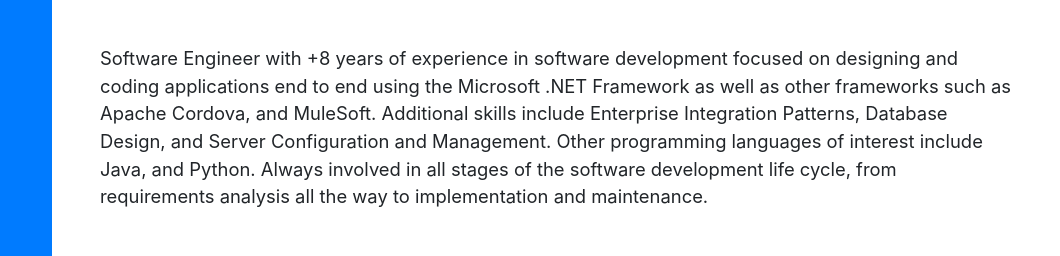
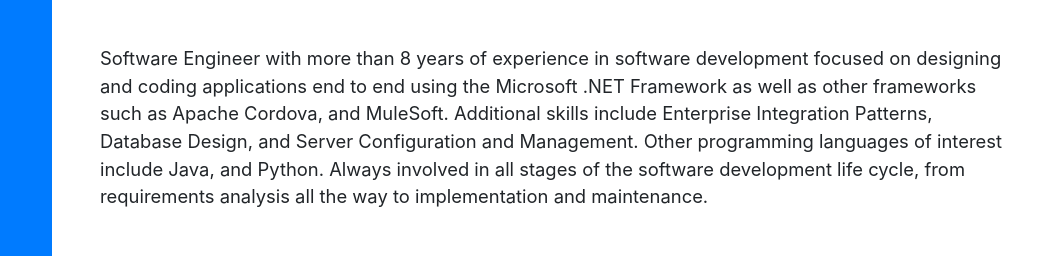
Before and after one commit to eduardojaime/eduardojaime.github.io, a website with bundled scripts: page index.html in a window 1280 px wide. Shown: the part 286-542 px from the top of the page, 220-1280 px from the left. Built offline with nearby package versions, Linux system fonts and the light colour scheme; no server answers; a web font is replaced by a local one.

Commit message:
Updated index

```diff
--- a/index.html
+++ b/index.html
@@ -51,7 +51,14 @@
       <span class="navbar-toggler-icon"></span>
     </button>
     <div class="collapse navbar-collapse" id="navbarSupportedContent">
-
+      <!-- <ul class="navbar-nav">
+        <li class="nav-item">
+          <a class="nav-link js-scroll-trigger" href="#about">About</a>
+        </li>
+        <li class="nav-item">
+          <a class="nav-link js-scroll-trigger" href="#skills">Teaching</a>
+        </li>
+      </ul> -->
     </div>
   </nav>
 
@@ -65,7 +72,7 @@
           <a href="mailto:ejaime@ieee.org">ejaime@IEEE.org</a>
         </div>
         <p class="lead mb-5">
-          Software Engineer with +8 years of experience in software development focused on designing and coding applications end to end using the Microsoft .NET Framework as well as other frameworks such as Apache Cordova, and MuleSoft.
+          Software Engineer with more than 8 years of experience in software development focused on designing and coding applications end to end using the Microsoft .NET Framework as well as other frameworks such as Apache Cordova, and MuleSoft.
           Additional skills include Enterprise Integration Patterns, Database Design, and Server Configuration and Management.
           Other programming languages of interest include Java, and Python.
           Always involved in all stages of the software development life cycle, from requirements analysis all the way to implementation and maintenance.
@@ -94,6 +101,14 @@
 
   </div>
 
+  <!-- <div class="container-fluid p-0">
+    <section class="resume-section p-3 p-lg-5 d-flex align-items-center" id="teaching">
+       add teaching positions here
+    </section>
+
+    <hr class="m-0">
+
+  </div> -->
   <!-- Bootstrap core JavaScript -->
   <script src="vendor/jquery/jquery.min.js"></script>
   <script src="vendor/bootstrap/js/bootstrap.bundle.min.js"></script>
```
